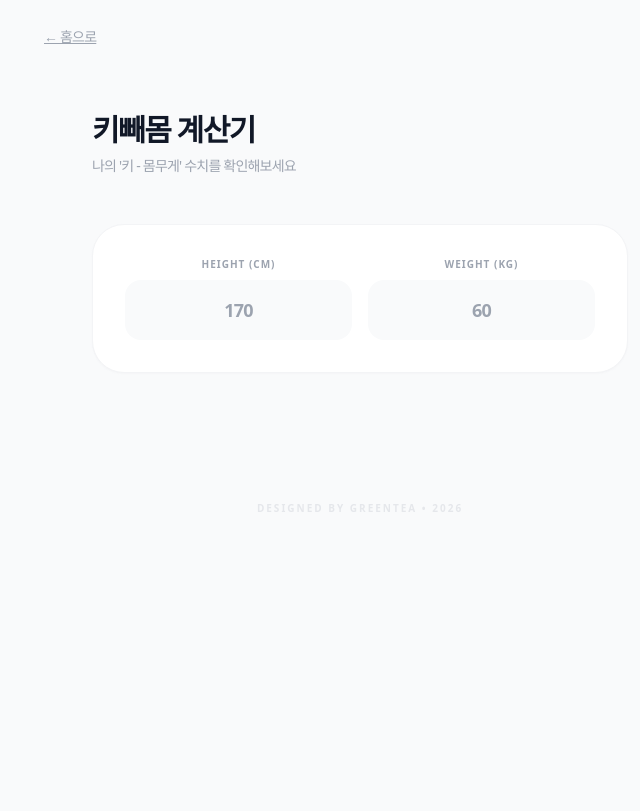
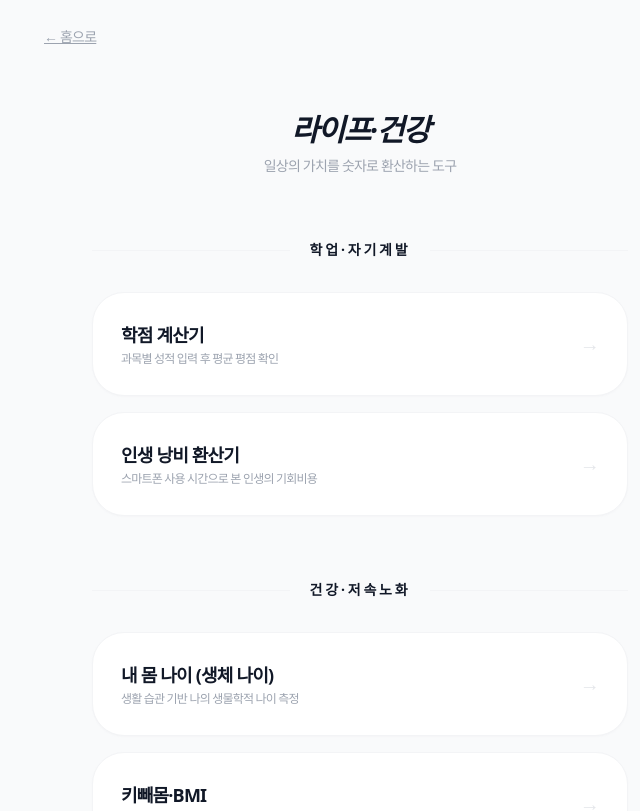
Before and after one commit to greentea2417/semogye-calculator, a Next.js app: page /life/kbm in a window 1280 px wide. Shown: the top 811 px of the page, without its empty margins (280-920 px from the left). Built offline with nearby package versions, Linux system fonts and the light colour scheme; a web font is replaced by a local one.

Commit message:
fix: build error and correct file paths from explorer

```diff
--- a/app/business/page.tsx
+++ b/app/business/page.tsx
@@ -1,3 +1,7 @@
+"use client";
+
+import Link from "next/link";
+
 const BUSINESS_TOOLS = [
   {
     category: "사장님 필수",
@@ -9,14 +13,14 @@ const BUSINESS_TOOLS = [
   {
     category: "금융·대출",
     tools: [
-      { title: "대출부담률 계산기", description: "월 소득 대비 원리금 상환 비율(DSR) 체크", href: "/business/burden" }, // 폴더명이 burden이네요!
+      { title: "대출부담률 계산기", description: "월 소득 대비 원리금 상환 비율(DSR) 체크", href: "/burden" }, // 탐색기 상 app/burden 경로
     ],
   },
   {
     category: "직장인 필수",
     tools: [
-      { title: "월급 실수령액", description: "비과세, 부양가족 반영 4대보험·소득세 자동 계산", href: "/business/salary" },
-      { title: "상여금·성과급", description: "보너스 수령 시 실제 내 통장에 꽂히는 금액", href: "/business/bonus" },
+      { title: "월급 실수령액", description: "비과세, 부양가족 반영 4대보험·소득세 자동 계산", href: "/salary" }, // 탐색기 상 app/salary 경로
+      { title: "상여금·성과급", description: "보너스 수령 시 실제 내 통장에 꽂히는 금액", href: "/bonus" }, // 탐색기 상 app/bonus 경로
     ],
   },
   {
@@ -24,6 +28,46 @@ const BUSINESS_TOOLS = [
     tools: [
       { title: "시급·알바비", description: "주휴수당, 포괄임금제 포함 월 환산 금액", href: "/business/hourly" },
       { title: "프리랜서 3.3%", description: "소득세 3.3% 제외 실지급액 및 원천징수 영수증", href: "/business/freelance" },
+      { title: "알바 vs 프리랜서 비교", description: "내게 더 유리한 쪽은?", href: "/business/compare" },
     ],
   },
 ];
+
+export default function BusinessPage() {
+  return (
+    <main className="max-w-xl mx-auto px-5 py-16 space-y-16">
+      <section className="text-center space-y-2">
+        <h1 className="text-3xl font-black text-gray-900 tracking-tighter italic">비즈니스·금융</h1>
+        <p className="text-sm text-gray-400 font-medium">정교한 정산 도구</p>
+      </section>
+
+      <div className="space-y-16">
+        {BUSINESS_TOOLS.map((group, idx) => (
+          <section key={idx} className="space-y-8">
+            <div className="flex items-center space-x-5">
+              <div className="h-[1px] flex-1 bg-gray-100"></div>
+              <span className="text-sm font-black text-gray-900 uppercase tracking-[0.2em]">{group.category}</span>
+              <div className="h-[1px] flex-1 bg-gray-100"></div>
+            </div>
+            <div className="grid grid-cols-1 gap-4 text-left">
+              {group.tools.map((tool, tIdx) => (
+                <Link key={tIdx} href={tool.href} className="group block bg-white border border-gray-100 p-7 rounded-[32px] hover:border-blue-600 transition-all duration-300 shadow-sm shadow-gray-200/20">
+                  <div className="flex justify-between items-center">
+                    <div className="space-y-0.5">
+                      <h3 className="font-bold text-lg text-gray-900">{tool.title}</h3>
+                      <p className="text-xs text-gray-400 font-medium">{tool.description}</p>
+                    </div>
+                    <span className="text-xl text-gray-200 group-hover:text-blue-600 transition-colors transform group-hover:translate-x-1 duration-300">→</span>
+                  </div>
+                </Link>
+              ))}
+            </div>
+          </section>
+        ))}
+      </div>
+      <footer className="pt-20 text-center">
+        <p className="text-[10px] font-bold text-gray-200 uppercase tracking-[0.2em]">Designed by greentea • 2026</p>
+      </footer>
+    </main>
+  );
+}
--- a/app/life/kbm/page.tsx
+++ b/app/life/kbm/page.tsx
@@ -1,73 +1,56 @@
 "use client";
 
-import { useState } from "react";
 import Link from "next/link";
 
-export default function KbmPage() {
-  const [height, setHeight] = useState("");
-  const [weight, setWeight] = useState("");
+const LIFE_TOOLS = [
+  {
+    category: "학업·자기계발",
+    tools: [
+      { title: "학점 계산기", description: "과목별 성적 입력 후 평균 평점 확인", href: "/life/grade" }, // 탐색기 상 app/life/grade
+      { title: "인생 낭비 환산기", description: "스마트폰 사용 시간으로 본 인생의 기회비용", href: "/life/wast-time" }, // 탐색기 오타 wast-time 반영
+    ],
+  },
+  {
+    category: "건강·저속노화",
+    tools: [
+      { title: "내 몸 나이 (생체 나이)", description: "생활 습관 기반 나의 생물학적 나이 측정", href: "/life/body-age" },
+      { title: "키빼몸·BMI", description: "신체 지표를 통한 권장 체질량 및 체중 체크", href: "/life/bmi" },
+    ],
+  },
+];
 
-  const heightNum = parseFloat(height);
-  const weightNum = parseFloat(weight);
-
-  // 키빼몸 계산 (키 - 몸무게)
-  const kbmValue = heightNum && weightNum ? Math.round(heightNum - weightNum) : null;
-
-  // 키빼몸 상태 판정 함수 (보통 110~115를 미용/모델 스펙으로 봅니다)
-  const getKbmStatus = (kbm: number) => {
-    if (kbm >= 120) return { label: "매우 마름", desc: "모델급 스펙이에요. 건강을 위해 잘 챙겨 드세요!", color: "text-amber-500" };
-    if (kbm >= 110) return { label: "미용 체중", desc: "옷핏이 가장 예쁘게 나오는 이상적인 스펙입니다.", color: "text-blue-500" };
-    if (kbm >= 100) return { label: "표준 체중", desc: "가장 건강하고 보기 좋은 표준 상태입니다.", color: "text-emerald-500" };
-    return { label: "관리 필요", desc: "건강한 식단과 운동으로 관리를 시작해볼까요?", color: "text-orange-500" };
-  };
-
-  const status = kbmValue !== null ? getKbmStatus(kbmValue) : null;
-
+export default function LifePage() {
   return (
-    <main className="max-w-xl mx-auto px-5 py-16 space-y-12">
-      {/* 상단 헤더 - 홈 링크 제거 및 정갈한 타이틀 */}
-      <section className="space-y-2">
-        <h1 className="text-3xl font-black text-gray-900 tracking-tighter">키빼몸 계산기</h1>
-        <p className="text-sm text-gray-400 font-medium">나의 '키 - 몸무게' 수치를 확인해보세요</p>
+    <main className="max-w-xl mx-auto px-5 py-16 space-y-16">
+      <section className="text-center space-y-2">
+        <h1 className="text-3xl font-black text-gray-900 tracking-tighter italic">라이프·건강</h1>
+        <p className="text-sm text-gray-400 font-medium">일상의 가치를 숫자로 환산하는 도구</p>
       </section>
 
-      <div className="bg-white border border-gray-100 rounded-[32px] p-8 shadow-sm shadow-gray-200/20">
-        <div className="grid grid-cols-2 gap-4">
-          <div className="space-y-2">
-            <label className="text-[10px] font-black text-gray-400 uppercase tracking-widest block text-center">Height (cm)</label>
-            <input
-              type="number"
-              placeholder="170"
-              value={height}
-              onChange={(e) => setHeight(e.target.value)}
-              className="w-full bg-gray-50 border-none rounded-2xl p-4 text-lg font-bold focus:ring-2 focus:ring-blue-500/20 transition-all text-center"
-            />
-          </div>
-          <div className="space-y-2">
-            <label className="text-[10px] font-black text-gray-400 uppercase tracking-widest block text-center">Weight (kg)</label>
-            <input
-              type="number"
-              placeholder="60"
-              value={weight}
-              onChange={(e) => setWeight(e.target.value)}
-              className="w-full bg-gray-50 border-none rounded-2xl p-4 text-lg font-bold focus:ring-2 focus:ring-blue-500/20 transition-all text-center"
-            />
-          </div>
-        </div>
-
-        {kbmValue !== null && status && (
-          <div className="mt-10 pt-10 border-t border-gray-50 text-center animate-in fade-in slide-in-from-bottom-2">
-            <span className="text-[10px] font-black text-gray-400 uppercase tracking-widest">Your Score</span>
-            <div className="text-6xl font-black text-gray-900 tracking-tighter my-2">{kbmValue}</div>
-
-            <div className="mt-4 space-y-1">
-              <p className={`text-xl font-black ${status.color}`}>{status.label}</p>
-              <p className="text-sm text-gray-400 font-medium">{status.desc}</p>
+      <div className="space-y-16">
+        {LIFE_TOOLS.map((group, idx) => (
+          <section key={idx} className="space-y-8">
+            <div className="flex items-center space-x-5">
+              <div className="h-[1px] flex-1 bg-gray-100"></div>
+              <span className="text-sm font-black text-gray-900 uppercase tracking-[0.2em]">{group.category}</span>
+              <div className="h-[1px] flex-1 bg-gray-100"></div>
             </div>
-          </div>
-        )}
+            <div className="grid grid-cols-1 gap-4 text-left">
+              {group.tools.map((tool, tIdx) => (
+                <Link key={tIdx} href={tool.href} className="group block bg-white border border-gray-100 p-7 rounded-[32px] hover:border-blue-600 transition-all duration-300 shadow-sm shadow-gray-200/20">
+                  <div className="flex justify-between items-center">
+                    <div className="space-y-0.5">
+                      <h3 className="font-bold text-lg text-gray-900">{tool.title}</h3>
+                      <p className="text-xs text-gray-400 font-medium">{tool.description}</p>
+                    </div>
+                    <span className="text-xl text-gray-200 group-hover:text-blue-600 transition-colors transform group-hover:translate-x-1 duration-300">→</span>
+                  </div>
+                </Link>
+              ))}
+            </div>
+          </section>
+        ))}
       </div>
-
       <footer className="pt-20 text-center">
         <p className="text-[10px] font-bold text-gray-200 uppercase tracking-[0.2em]">Designed by greentea • 2026</p>
       </footer>
```
